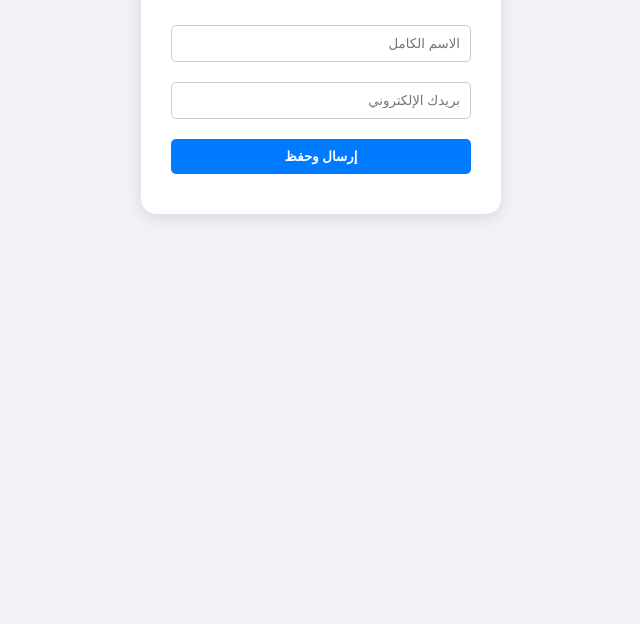
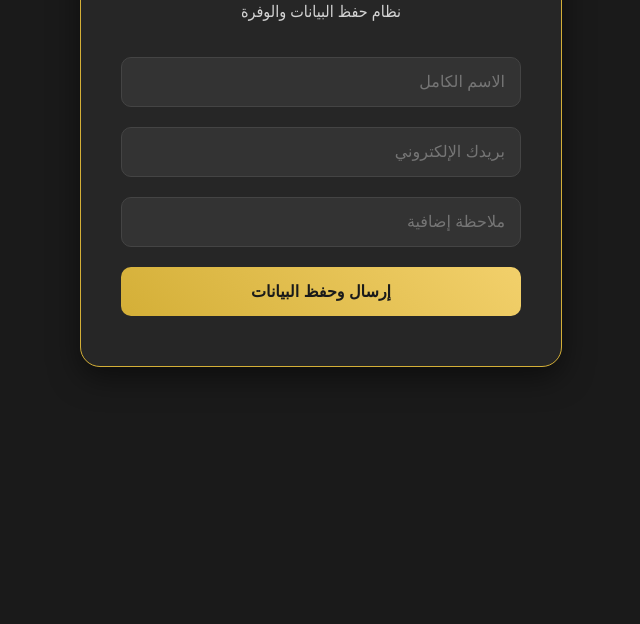
Before and after one commit to hedayaodat64-design/hedaya-compass, a plain HTML site: page index.html in a window 1280 px wide. Shown: the part 176-800 px from the top of the page, without its empty margins (319-959 px from the left). Drawn offline with Linux system fonts and the light colour scheme.

Commit message:
Update index.html

```diff
--- a/index.html
+++ b/index.html
@@ -2,23 +2,59 @@
 <html lang="ar" dir="rtl">
 <head>
     <meta charset="UTF-8">
+    <meta name="viewport" content="width=device-width, initial-scale=1.0">
     <title>Hedaya Compass</title>
     <style>
-        body { font-family: sans-serif; text-align: center; padding: 50px; background-color: #f0f2f5; }
-        .form-container { background: white; padding: 30px; border-radius: 15px; box-shadow: 0 4px 15px rgba(0,0,0,0.1); display: inline-block; width: 300px; }
-        input, button { width: 100%; padding: 10px; margin: 10px 0; border-radius: 5px; border: 1px solid #ccc; box-sizing: border-box; }
-        button { background-color: #007bff; color: white; cursor: pointer; border: none; font-weight: bold; }
-        button:hover { background-color: #0056b3; }
+        body {
+            font-family: 'Segoe UI', Tahoma, Geneva, Verdana, sans-serif;
+            text-align: center;
+            padding: 50px 20px;
+            background-color: #1a1a1a; /* خلفية فخمة */
+            color: #d4af37; /* لون ذهبي ملكي */
+        }
+        .form-container {
+            background: #262626;
+            padding: 40px;
+            border-radius: 20px;
+            box-shadow: 0 10px 30px rgba(0,0,0,0.5);
+            display: inline-block;
+            width: 100%;
+            max-width: 400px;
+            border: 1px solid #d4af37;
+        }
+        h2 { margin-bottom: 10px; font-size: 28px; }
+        p { color: #ffffff; margin-bottom: 25px; opacity: 0.8; }
+        input, button {
+            width: 100%;
+            padding: 15px;
+            margin: 10px 0;
+            border-radius: 10px;
+            border: 1px solid #444;
+            box-sizing: border-box;
+            font-size: 16px;
+        }
+        input { background: #333; color: white; }
+        button {
+            background: linear-gradient(45deg, #d4af37, #f2d06b);
+            color: #1a1a1a;
+            cursor: pointer;
+            border: none;
+            font-weight: bold;
+            transition: 0.3s;
+        }
+        button:hover { transform: scale(1.02); brightness: 1.1; }
     </style>
 </head>
 <body>
     <div class="form-container">
         <h2>Hedaya Compass</h2>
-        <p>سجل بياناتك هنا</p>
-        <form action="https://formspree.io/f/EMAIL_HERE" method="POST">
+        <p>نظام حفظ البيانات والوفرة</p>
+
+        <form action="https://formspree.io/f/YourEmail@example.com" method="POST">
             <input type="text" name="name" placeholder="الاسم الكامل" required>
             <input type="email" name="email" placeholder="بريدك الإلكتروني" required>
-            <button type="submit">إرسال وحفظ</button>
+            <input type="text" name="note" placeholder="ملاحظة إضافية">
+            <button type="submit">إرسال وحفظ البيانات</button>
         </form>
     </div>
 </body>
```
